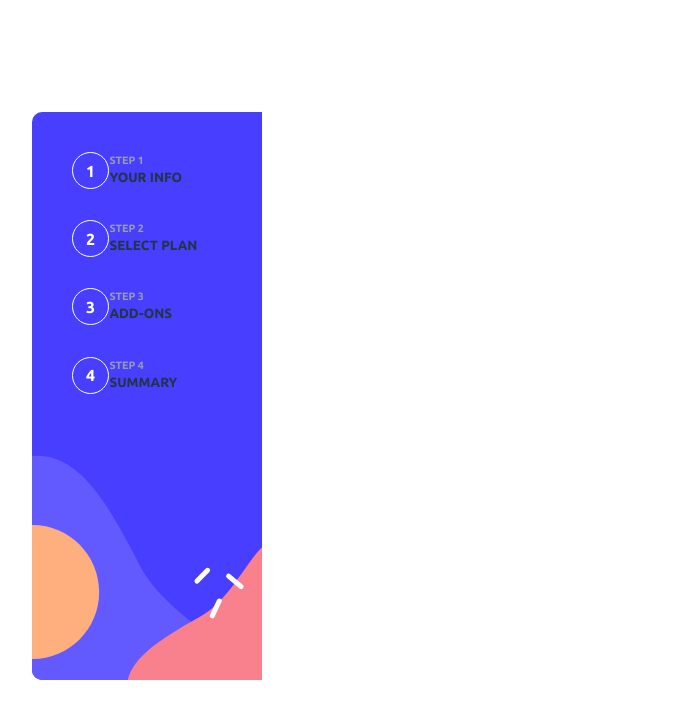
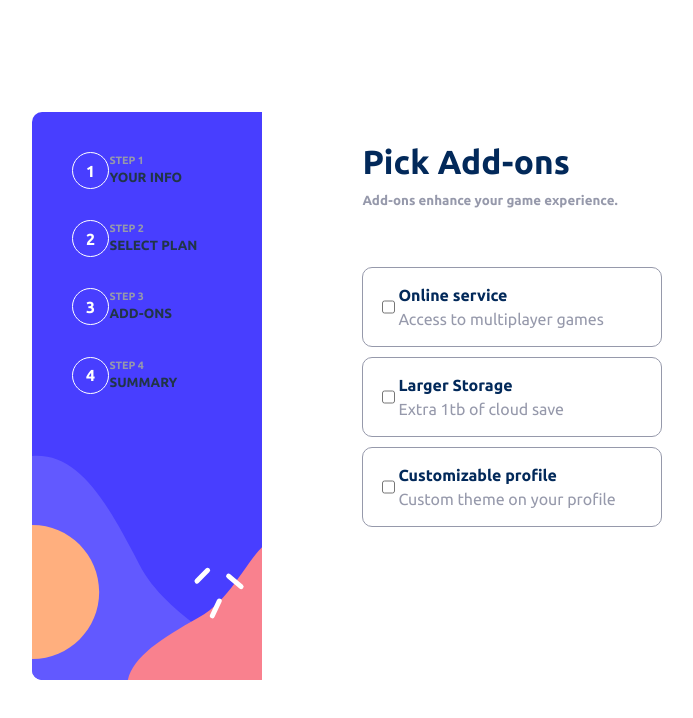
Before and after one commit to AmaniB96/StateProject, a React (Vite) app: page / in a window 1280 px wide. Shown: the top 718 px of the page, without its empty margins (224-917 px from the left). Built offline with nearby package versions, Linux system fonts and the light colour scheme.

Commit message:
addons screen

```diff
--- a/src/App.jsx
+++ b/src/App.jsx
@@ -1,4 +1,5 @@
 import './App.css'
+import Addons from './components/Addons'
 import Infos from './components/Infos'
 import Plan from './components/plan'
 import SidePanel from './components/sidePanel'
@@ -11,6 +12,7 @@ function App() {
       <SidePanel></SidePanel>
       <Infos></Infos>
       <Plan></Plan>
+      <Addons></Addons>
     </div>
     </>
   )
--- /dev/null
+++ b/src/components/Addons.jsx
@@ -0,0 +1,41 @@
+import './addons.css'
+
+export default function Addons() {
+
+    return (
+        <div className='Addons'>
+            <div className="infoTitle">
+                <h2>Pick Add-ons</h2>
+                <span>Add-ons enhance your game experience.</span>
+            </div>
+
+            <div className='addChoice'>
+                <input type="checkbox" className='checkbox'/>
+                <div className='service'>
+                    <p>Online service</p>
+                    <span>Access to multiplayer games</span>
+                </div>
+                <div className='servicePrice'>{}</div>
+            </div>
+
+            <div className='addChoice'>
+                <input type="checkbox" className='checkbox'/>
+                <div className='service'>
+                    <p>Larger Storage</p>
+                    <span>Extra 1tb of cloud save</span>
+                </div>
+                <div className='servicePrice'>{}</div>
+            </div>
+
+            <div className='addChoice'>
+                <input type="checkbox" className='checkbox'/>
+                <div className='service'>
+                    <p>Customizable profile</p>
+                    <span>Custom theme on your profile</span>
+                </div>
+                <div className='servicePrice'>{}</div>
+            </div>
+
+        </div>
+    )
+}
--- /dev/null
+++ b/src/components/addons.css
@@ -0,0 +1,37 @@
+.Addons{
+    height: 100%;
+    width: 65%;
+    padding-top: 25px;
+    padding-left: 100px;
+    padding-right: 100px;
+    padding-bottom: 30px;
+    box-sizing: border-box;
+}
+
+.infoTitle{
+    height: 25%;
+    width: 100%;
+}
+
+.addChoice {
+    display: flex;
+    border: 1px solid hsl(231, 11%, 63%);
+    padding: 15px;
+    margin-bottom: 10px;
+    border-radius: 10px;
+}
+
+.service p {
+    color: hsl(213, 96%, 18%);
+    font-weight: 600;
+    margin: 0;
+}
+
+.service span {
+    color: hsl(231, 11%, 63%);
+    margin: 0;
+}
+
+.checkbox {
+    background-color: transparent;
+}
--- a/src/index.css
+++ b/src/index.css
@@ -12,7 +12,7 @@
   line-height: 1.5;
   font-weight: 400;
 
-  color-scheme: light dark;
+
   color: rgba(255, 255, 255, 0.87);
   background-color:  hsl(217, 100%, 97%);
 ;
```
